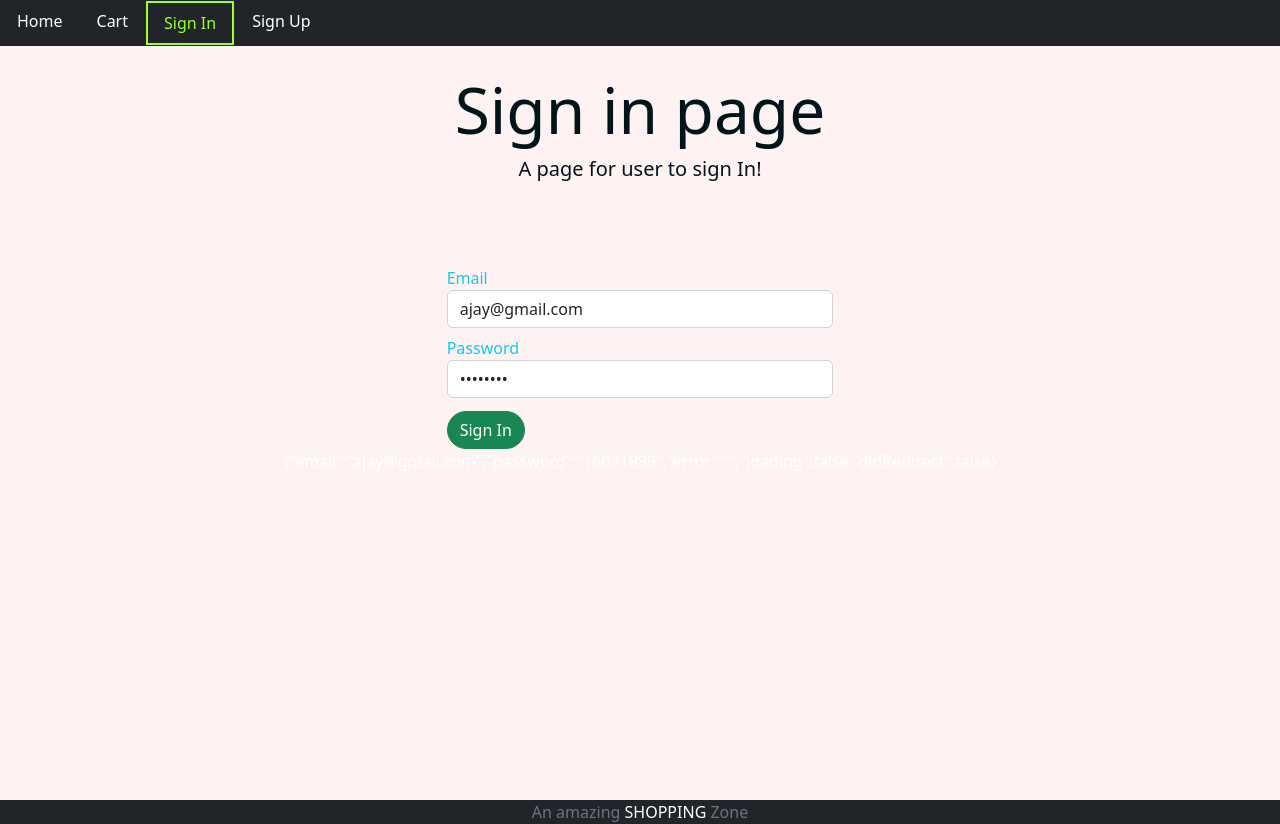
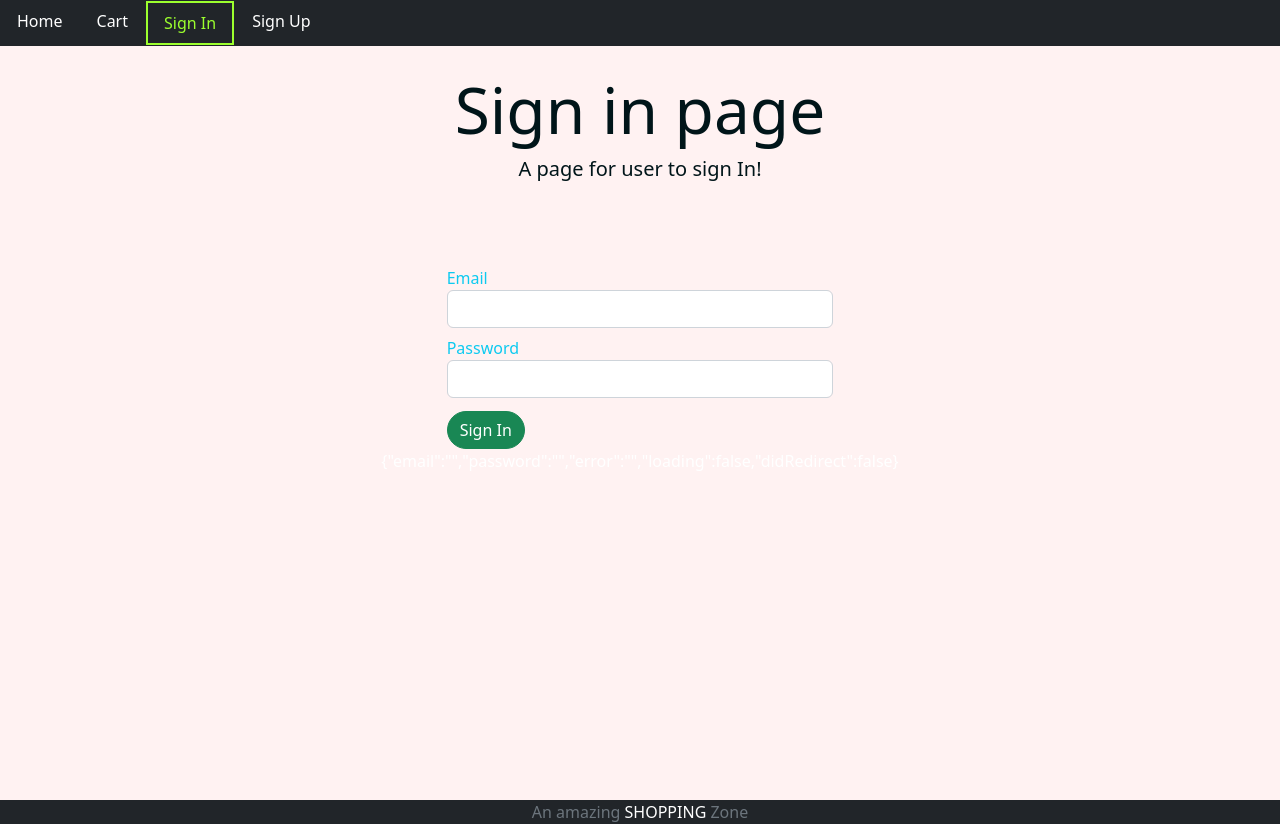
Before and after one commit to BuddingDeveloperAj/E-commerce-MERN, a React (Create React App) app in the folder FrontEnd/: page /signin in a window 1280 px wide. Built offline with nearby package versions, Linux system fonts and the light colour scheme; no server answers.

Commit message:
Update Signin.js

```diff
--- a/FrontEnd/src/user/Signin.js
+++ b/FrontEnd/src/user/Signin.js
@@ -9,8 +9,8 @@ function Signin() {
   const Navigate = useNavigate();
 
   const [values, setValues] = useState({
-    email: "ajay@gmail.com",
-    password: "16031999",
+    email: "",
+    password: "",
     error: "",
     loading: false,
     didRedirect: false,
```
